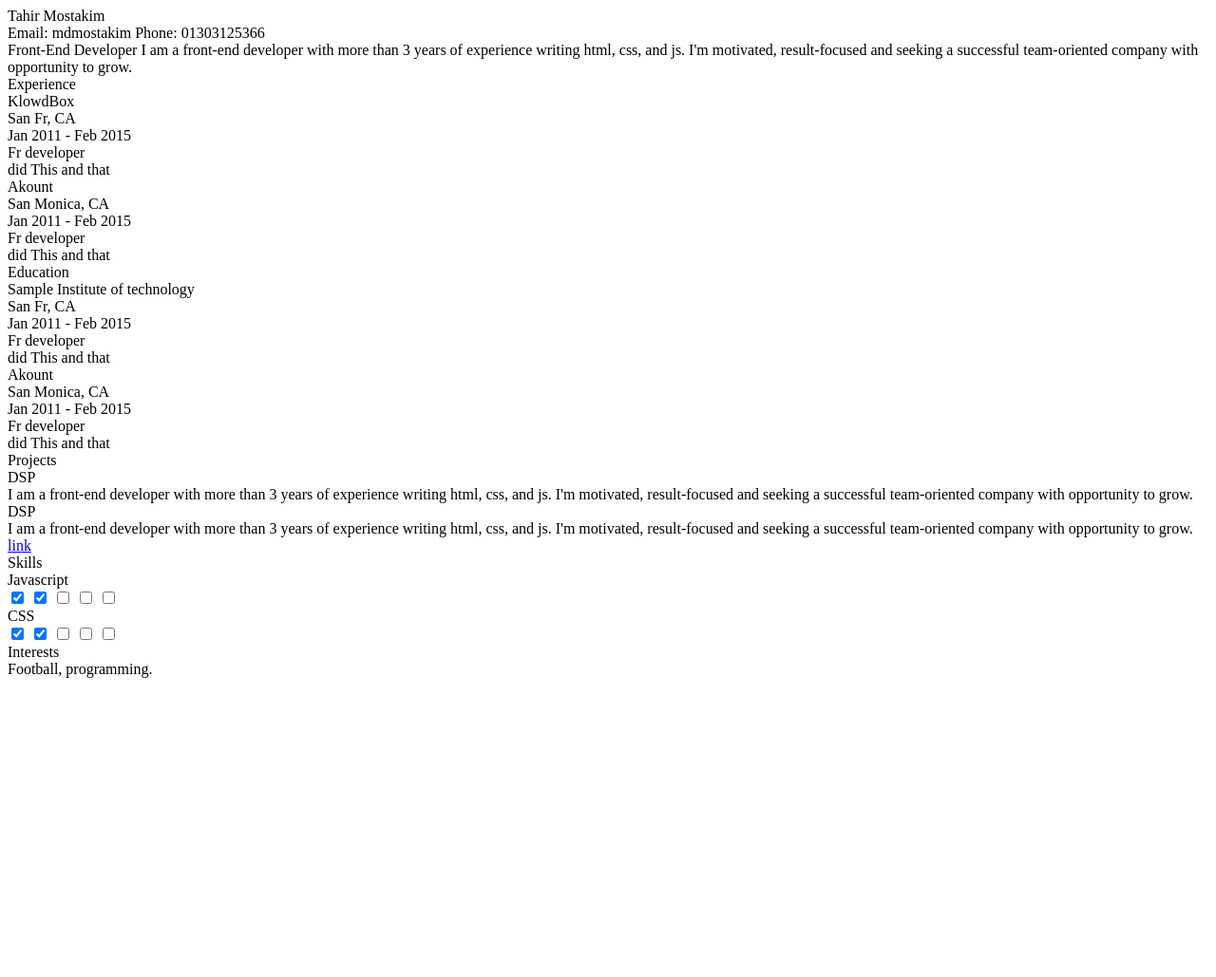
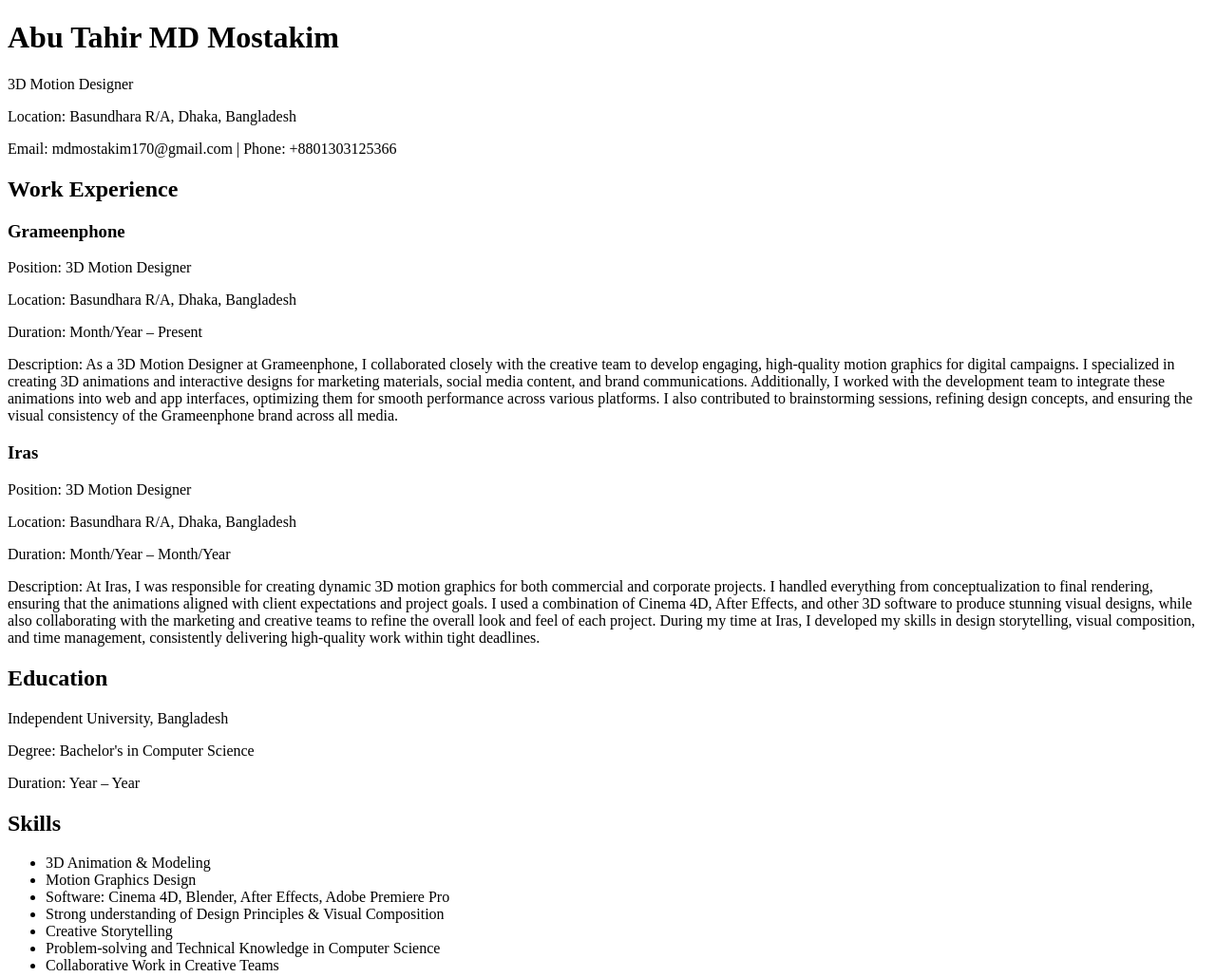
Before and after one commit to TahirMostakim/tahirmostakim.github.io, a plain HTML site: page index.html in a window 1280 px wide. Shown: the top 1029 px of the page at 95% size. Before the commit the page ends 800 px from the top, so only its background shows below. Drawn offline with Linux system fonts and the light colour scheme.

Commit message:
Update index.html

```diff
--- a/index.html
+++ b/index.html
@@ -1,157 +1,64 @@
+<!DOCTYPE html>
+<html lang="en">
+<head>
+    <meta charset="UTF-8">
+    <meta name="viewport" content="width=device-width, initial-scale=1.0">
+    <title>3D Motion Designer CV</title>
+    <link rel="stylesheet" href="styles.css">
+</head>
+<body>
+    <header>
+        <h1>Abu Tahir MD Mostakim</h1>
+        <p>3D Motion Designer</p>
+        <p>Location: Basundhara R/A, Dhaka, Bangladesh</p>
+        <p>Email: mdmostakim170@gmail.com | Phone: +8801303125366</p>
+    </header>
 
-<link rel="stylesheet" href="styles.css">
-<div class="container">
-  <div class="header">
-    <div class="full-name">
-      <span class="first-name">Tahir</span>
-      <span class="last-name">Mostakim</span>
-    </div>
-    <div class="contact-info">
-      <span class="email">Email: </span>
-      <span class="email-val">mdmostakim</span>
-      <span class="separator"></span>
-      <span class="phone">Phone: </span>
-      <span class="phone-val">01303125366</span>
-    </div>
+    <section class="experience">
+        <h2>Work Experience</h2>
+        <div class="job">
+            <h3>Grameenphone</h3>
+            <p>Position: 3D Motion Designer</p>
+            <p>Location: Basundhara R/A, Dhaka, Bangladesh</p>
+            <p>Duration: Month/Year – Present</p>
+            <p>Description: As a 3D Motion Designer at Grameenphone, I collaborated closely with the creative team to develop engaging, high-quality motion graphics for digital campaigns. I specialized in creating 3D animations and interactive designs for marketing materials, social media content, and brand communications. Additionally, I worked with the development team to integrate these animations into web and app interfaces, optimizing them for smooth performance across various platforms. I also contributed to brainstorming sessions, refining design concepts, and ensuring the visual consistency of the Grameenphone brand across all media.</p>
+        </div>
+        <div class="job">
+            <h3>Iras</h3>
+            <p>Position: 3D Motion Designer</p>
+            <p>Location: Basundhara R/A, Dhaka, Bangladesh</p>
+            <p>Duration: Month/Year – Month/Year</p>
+            <p>Description: At Iras, I was responsible for creating dynamic 3D motion graphics for both commercial and corporate projects. I handled everything from conceptualization to final rendering, ensuring that the animations aligned with client expectations and project goals. I used a combination of Cinema 4D, After Effects, and other 3D software to produce stunning visual designs, while also collaborating with the marketing and creative teams to refine the overall look and feel of each project. During my time at Iras, I developed my skills in design storytelling, visual composition, and time management, consistently delivering high-quality work within tight deadlines.</p>
+        </div>
+    </section>
 
-    <div class="about">
-      <span class="position">Front-End Developer </span>
-      <span class="desc">
-        I am a front-end developer with more than 3 years of experience writing html, css, and js. I'm motivated, result-focused and seeking a successful team-oriented company with opportunity to grow.
-      </span>
-    </div>
-  </div>
-   <div class="details">
-    <div class="section">
-      <div class="section__title">Experience</div>
-      <div class="section__list">
-        <div class="section__list-item">
-          <div class="left">
-            <div class="name">KlowdBox</div>
-            <div class="addr">San Fr, CA</div>
-            <div class="duration">Jan 2011 - Feb 2015</div>
-          </div>
-          <div class="right">
-            <div class="name">Fr developer</div>
-            <div class="desc">did This and that</div>
-          </div>
-        </div>
-                <div class="section__list-item">
-          <div class="left">
-            <div class="name">Akount</div>
-            <div class="addr">San Monica, CA</div>
-            <div class="duration">Jan 2011 - Feb 2015</div>
-          </div>
-          <div class="right">
-            <div class="name">Fr developer</div>
-            <div class="desc">did This and that</div>
-          </div>
-        </div>
+    <section class="education">
+        <h2>Education</h2>
+        <p>Independent University, Bangladesh</p>
+        <p>Degree: Bachelor's in Computer Science</p>
+        <p>Duration: Year – Year</p>
+    </section>
 
-      </div>
-    </div>
-    <div class="section">
-      <div class="section__title">Education</div>
-      <div class="section__list">
-        <div class="section__list-item">
-          <div class="left">
-            <div class="name">Sample Institute of technology</div>
-            <div class="addr">San Fr, CA</div>
-            <div class="duration">Jan 2011 - Feb 2015</div>
-          </div>
-          <div class="right">
-            <div class="name">Fr developer</div>
-            <div class="desc">did This and that</div>
-          </div>
-        </div>
-        <div class="section__list-item">
-          <div class="left">
-            <div class="name">Akount</div>
-            <div class="addr">San Monica, CA</div>
-            <div class="duration">Jan 2011 - Feb 2015</div>
-          </div>
-          <div class="right">
-            <div class="name">Fr developer</div>
-            <div class="desc">did This and that</div>
-          </div>
-        </div>
+    <section class="skills">
+        <h2>Skills</h2>
+        <ul>
+            <li>3D Animation & Modeling</li>
+            <li>Motion Graphics Design</li>
+            <li>Software: Cinema 4D, Blender, After Effects, Adobe Premiere Pro</li>
+            <li>Strong understanding of Design Principles & Visual Composition</li>
+            <li>Creative Storytelling</li>
+            <li>Problem-solving and Technical Knowledge in Computer Science</li>
+            <li>Collaborative Work in Creative Teams</li>
+        </ul>
+    </section>
 
-      </div>
+    <section class="portfolio">
+        <h2>Portfolio</h2>
+        <p>Check out my portfolio: <a href="https://your-portfolio-link.com" target="_blank">Your Portfolio Link</a></p>
+    </section>
 
-  </div>
-     <div class="section">
-      <div class="section__title">Projects</div>
-       <div class="section__list">
-         <div class="section__list-item">
-           <div class="name">DSP</div>
-           <div class="text">I am a front-end developer with more than 3 years of experience writing html, css, and js. I'm motivated, result-focused and seeking a successful team-oriented company with opportunity to grow.</div>
-         </div>
-
-         <div class="section__list-item">
-                    <div class="name">DSP</div>
-           <div class="text">I am a front-end developer with more than 3 years of experience writing html, css, and js. I'm motivated, result-focused and seeking a successful team-oriented company with opportunity to grow. <a href="/login">link</a>
-           </div>
-         </div>
-       </div>
-    </div>
-     <div class="section">
-       <div class="section__title">Skills</div>
-       <div class="skills">
-         <div class="skills__item">
-           <div class="left"><div class="name">
-             Javascript
-             </div></div>
-           <div class="right">
-                          <input  id="ck1" type="checkbox" checked/>
-
-             <label for="ck1"></label>
-                          <input id="ck2" type="checkbox" checked/>
-
-              <label for="ck2"></label>
-                         <input id="ck3" type="checkbox" />
-
-              <label for="ck3"></label>
-                           <input id="ck4" type="checkbox" />
-            <label for="ck4"></label>
-                          <input id="ck5" type="checkbox" />
-              <label for="ck5"></label>
-
-           </div>
-         </div>
-
-       </div>
-       <div class="skills__item">
-           <div class="left"><div class="name">
-             CSS</div></div>
-           <div class="right">
-                          <input  id="ck1" type="checkbox" checked/>
-
-             <label for="ck1"></label>
-                          <input id="ck2" type="checkbox" checked/>
-
-              <label for="ck2"></label>
-                         <input id="ck3" type="checkbox" />
-
-              <label for="ck3"></label>
-                           <input id="ck4" type="checkbox" />
-            <label for="ck4"></label>
-                          <input id="ck5" type="checkbox" />
-              <label for="ck5"></label>
-
-           </div>
-         </div>
-
-       </div>
-     <div class="section">
-     <div class="section__title">
-       Interests
-       </div>
-       <div class="section__list">
-         <div class="section__list-item">
-                  Football, programming.
-          </div>
-       </div>
-     </div>
-     </div>
-  </div>
-</div>
+    <footer>
+        <p>Connect with me on LinkedIn: <a href="https://www.linkedin.com/in/your-linkedin" target="_blank">Your LinkedIn</a></p>
+    </footer>
+</body>
+</html>
```
